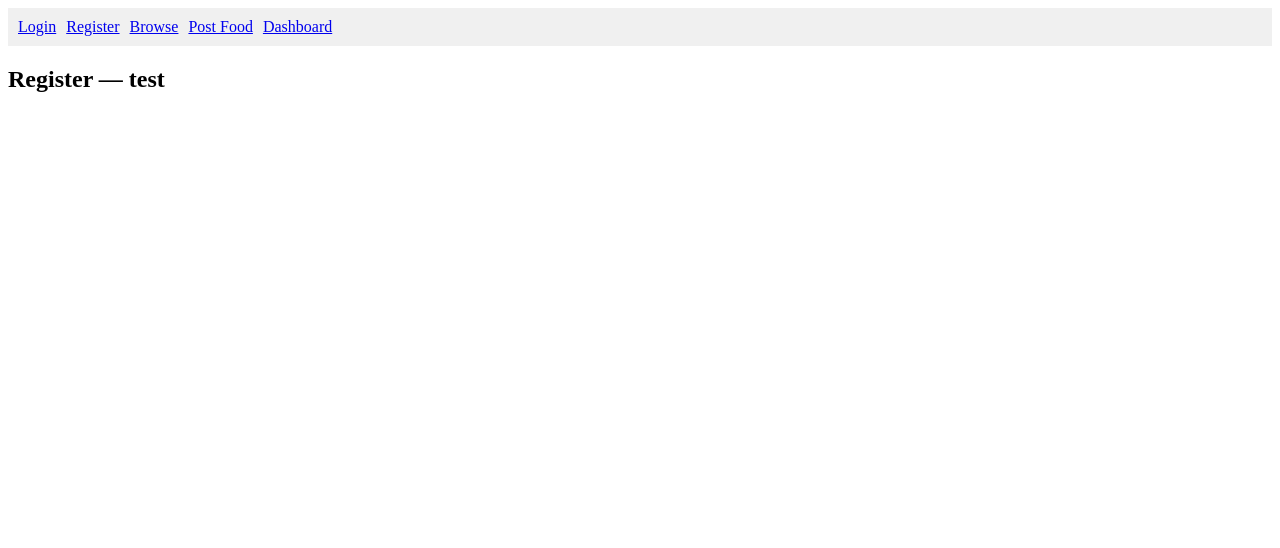
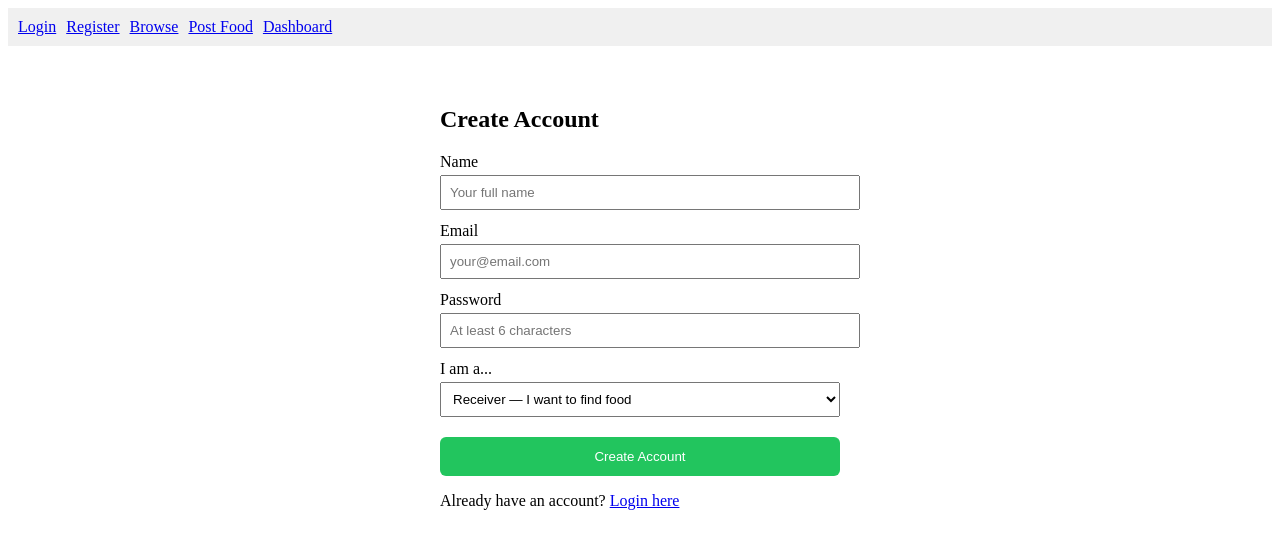
Before and after one commit to Karuizawakei19/test2, a React (Vite) app in the folder client/: page /register in a window 1280 px wide. Shown: the top 548 px of the page. Built offline with nearby package versions, Linux system fonts and the light colour scheme.

Commit message:
feat: working login and register page on client side

```diff
--- a/client/package.json
+++ b/client/package.json
@@ -11,6 +11,7 @@
   },
   "dependencies": {
     "axios": "^1.13.5",
+    "firebase": "^12.10.0",
     "react": "^19.2.0",
     "react-dom": "^19.2.0",
     "react-router-dom": "^7.13.1"
--- /dev/null
+++ b/client/src/firebaseClient.js
@@ -0,0 +1,14 @@
+
+import { initializeApp } from 'firebase/app';
+import { getAuth } from 'firebase/auth';
+
+
+const firebaseConfig = {
+  apiKey: "AIzaSyBM0vaQ-xC4XLsXr8_mfuNXH7BdbxiWQ-I",
+  authDomain: "rescuebite-ad05a.firebaseapp.com",
+  projectId: "rescuebite-ad05a",
+};
+
+// Initialize Firebase
+const app = initializeApp(firebaseConfig);
+export const auth = getAuth(app);
--- a/client/src/pages/Login.jsx
+++ b/client/src/pages/Login.jsx
@@ -1,4 +1,112 @@
+import { useState } from 'react';
+import { signInWithEmailAndPassword } from 'firebase/auth';
+import { auth } from '../firebaseClient';
+import { useNavigate } from 'react-router-dom';
+import api from '../api';
+
 function Login() {
-  return <h2>Login — test</h2>;
+  const [email, setEmail] = useState('');
+  const [password, setPassword] = useState('');
+  const [error, setError] = useState('');
+  const [loading, setLoading] = useState(false);
+  const navigate = useNavigate();
+
+  async function handleLogin(e) {
+    e.preventDefault();
+    setLoading(true);
+    setError('');
+
+    try {
+      // Firebase checks the email and password
+      const userCredential = await signInWithEmailAndPassword(auth, email, password);
+
+      //  Get the token from Firebase
+      const token = await userCredential.user.getIdToken();
+
+      // Save token to localStorage
+      localStorage.setItem('token', token);
+
+      //  Ask backend for the user's profile (name, role)
+      const res = await api.post('/auth/me', {}, {
+        headers: { Authorization: `Bearer ${token}` }
+      });
+
+      const user = res.data;
+
+      // Save user info to localStorage
+      localStorage.setItem('userId', user.id);
+      localStorage.setItem('role', user.role);
+      localStorage.setItem('name', user.name);
+
+      // Redirect based on role
+      if (user.role === 'provider') {
+        navigate('/dashboard');
+      } else {
+        navigate('/browse');
+      }
+
+    } catch (err) {
+      if (err.code === 'auth/user-not-found' || err.code === 'auth/wrong-password' || err.code === 'auth/invalid-credential') {
+        setError('Wrong email or password.');
+      } else {
+        setError('Login failed. Please try again.');
+      }
+      console.error(err);
+    } finally {
+      setLoading(false);
+    }
+  }
+
+  return (
+    <div style={{ padding: '40px', maxWidth: '400px', margin: '0 auto' }}>
+      <h1 style={{ color: '#22c55e' }}>   RescueBite</h1>
+      <h2>Login</h2>
+
+      {error && (
+        <p style={{ color: 'red', background: '#fff0f0', padding: '10px', borderRadius: '4px' }}>
+          {error}
+        </p>
+      )}
+
+      <form onSubmit={handleLogin}>
+        <div style={{ marginBottom: '12px' }}>
+          <label>Email</label><br />
+          <input
+            type="email"
+            value={email}
+            onChange={e => setEmail(e.target.value)}
+            placeholder="your@email.com"
+            required
+            style={{ width: '100%', padding: '8px', marginTop: '4px' }}
+          />
+        </div>
+
+        <div style={{ marginBottom: '20px' }}>
+          <label>Password</label><br />
+          <input
+            type="password"
+            value={password}
+            onChange={e => setPassword(e.target.value)}
+            placeholder="Your password"
+            required
+            style={{ width: '100%', padding: '8px', marginTop: '4px' }}
+          />
+        </div>
+
+        <button
+          type="submit"
+          disabled={loading}
+          style={{ width: '100%', padding: '12px', backgroundColor: '#22c55e', color: 'white', border: 'none', borderRadius: '6px', cursor: 'pointer' }}
+        >
+          {loading ? 'Logging in...' : 'Login'}
+        </button>
+      </form>
+
+      <p style={{ marginTop: '16px' }}>
+        No account yet? <a href="/register">Register here</a>
+      </p>
+    </div>
+  );
 }
+
 export default Login;
--- a/client/src/pages/Register.jsx
+++ b/client/src/pages/Register.jsx
@@ -1,4 +1,121 @@
+import { useState } from 'react';
+import { useNavigate } from 'react-router-dom';
+import api from '../api';
+
 function Register() {
-  return <h2>Register — test</h2>;
+
+  const [name, setName] = useState('');
+  const [email, setEmail] = useState('');
+  const [password, setPassword] = useState('');
+  const [role, setRole] = useState('receiver'); // default role
+  const [error, setError] = useState('');
+  const [loading, setLoading] = useState(false);
+
+
+  const navigate = useNavigate();
+
+  async function handleRegister(e) {
+    // stops the page from refreshing when form is submitted
+    e.preventDefault();
+    setLoading(true);
+    setError('');
+
+    try {
+      // creates the user in Firebase and saves to db
+      const res = await api.post('/auth/register', {
+        email,
+        password,
+        name,
+        role,
+      });
+
+      // Registration successful
+      // they need to go to login again
+      alert(`Account created! Welcome ${res.data.name}. Please log in.`);
+      navigate('/');
+
+    } catch (err) {
+      setError(err.response?.data?.error || 'Registration failed. Try again.');
+    } finally {
+      setLoading(false);
+    }
+  }
+
+  return (
+    <div style={{ padding: '40px', maxWidth: '400px', margin: '0 auto' }}>
+      <h2>Create Account</h2>
+
+      {/* Show error if any */}
+      {error && (
+        <p style={{ color: 'red', background: '#fff0f0', padding: '10px', borderRadius: '4px' }}>
+          {error}
+        </p>
+      )}
+
+      <form onSubmit={handleRegister}>
+        <div style={{ marginBottom: '12px' }}>
+          <label>Name</label><br />
+          <input
+            type="text"
+            value={name}
+            onChange={e => setName(e.target.value)}
+            placeholder="Your full name"
+            required
+            style={{ width: '100%', padding: '8px', marginTop: '4px' }}
+          />
+        </div>
+
+        <div style={{ marginBottom: '12px' }}>
+          <label>Email</label><br />
+          <input
+            type="email"
+            value={email}
+            onChange={e => setEmail(e.target.value)}
+            placeholder="your@email.com"
+            required
+            style={{ width: '100%', padding: '8px', marginTop: '4px' }}
+          />
+        </div>
+
+        <div style={{ marginBottom: '12px' }}>
+          <label>Password</label><br />
+          <input
+            type="password"
+            value={password}
+            onChange={e => setPassword(e.target.value)}
+            placeholder="At least 6 characters"
+            required
+            style={{ width: '100%', padding: '8px', marginTop: '4px' }}
+          />
+        </div>
+
+        <div style={{ marginBottom: '20px' }}>
+          <label>I am a...</label><br />
+          {/* select = dropdown menu */}
+          <select
+            value={role}
+            onChange={e => setRole(e.target.value)}
+            style={{ width: '100%', padding: '8px', marginTop: '4px' }}
+          >
+            <option value="receiver">Receiver — I want to find food</option>
+            <option value="provider">Provider — I have food to share</option>
+          </select>
+        </div>
+
+        <button
+          type="submit"
+          disabled={loading}
+          style={{ width: '100%', padding: '12px', backgroundColor: '#22c55e', color: 'white', border: 'none', borderRadius: '6px', cursor: 'pointer' }}
+        >
+          {loading ? 'Creating account...' : 'Create Account'}
+        </button>
+      </form>
+
+      <p style={{ marginTop: '16px' }}>
+        Already have an account? <a href="/">Login here</a>
+      </p>
+    </div>
+  );
 }
+
 export default Register;
```
Also changed, not shown: 1 other file (tests, documents, lock files or other folders).
